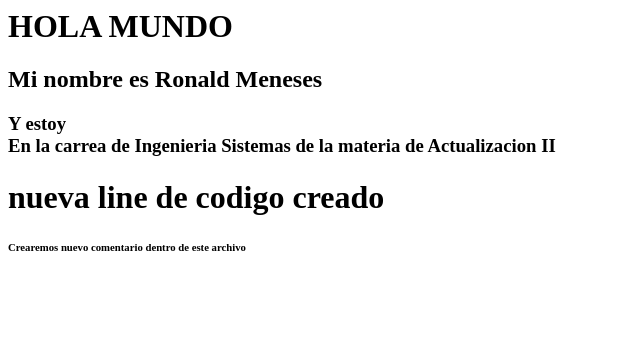
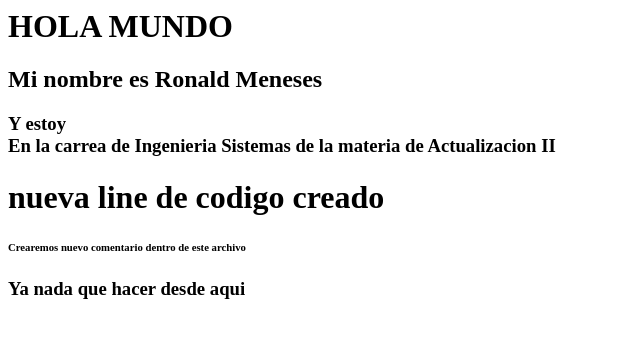
Before and after one commit to ronaldmen/ProyectosAtom, a plain HTML site: page index.html in a window 1280 px wide. Shown: the whole page, without its empty margins (0-640 px from the left). Drawn offline with Linux system fonts and the light colour scheme.

Commit message:
Test
intentando generar errores

```diff
--- a/index.html
+++ b/index.html
@@ -3,3 +3,4 @@
 <h3>Y estoy <br> En la carrea de Ingenieria Sistemas de la materia de Actualizacion II<br></h3>
 <h1>nueva line de codigo creado</h1>
 <h6>Crearemos nuevo comentario dentro de este archivo</h6>
+<h3>Ya nada que hacer desde aqui</h3>
```
